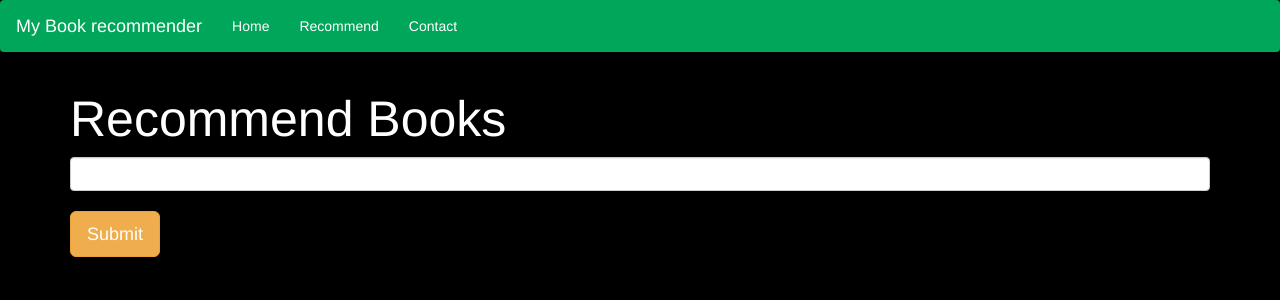
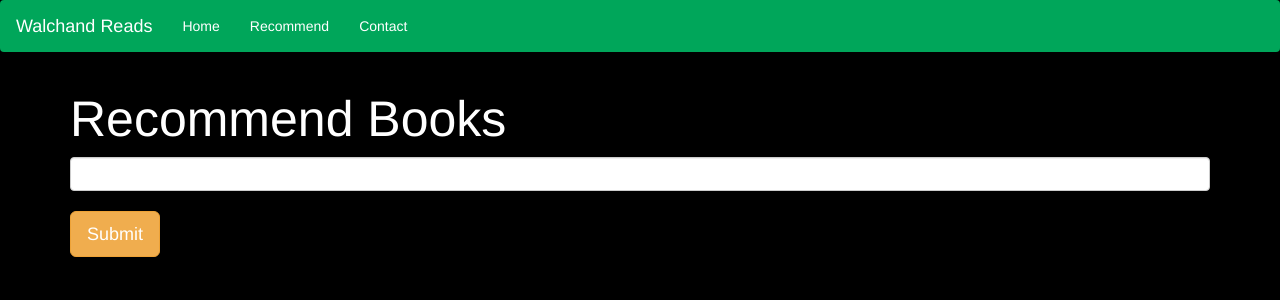
Before and after one commit to 13aniket11/book-recommendation-system, a Flask app: page /recommend in a window 1280 px wide. Shown: the top 300 px of the page. Run offline with Flask 2, Linux system fonts and the light colour scheme; parts of the project's set-up code (start-up, migrations or seed data) failed here and were passed over.

Commit message:
Update recommend.html

```diff
--- a/templates/recommend.html
+++ b/templates/recommend.html
@@ -2,7 +2,7 @@
 <html lang="en">
 <head>
     <meta charset="UTF-8">
-    <title>Book Recommender System</title>
+    <title>Walchand Reads</title>
     <!-- Latest compiled and minified CSS -->
 <link rel="stylesheet" href="https://cdn.jsdelivr.net/npm/bootstrap@3.3.7/dist/css/bootstrap.min.css" integrity="sha384-BVYiiSIFeK1dGmJRAkycuHAHRg32OmUcww7on3RYdg4Va+PmSTsz/K68vbdEjh4u" crossorigin="anonymous">
 </head>
@@ -14,7 +14,7 @@
 <body style="background-color:black">
 
     <nav class="navbar" style="background-color:#00a65a">
-        <a class="navbar-brand" style="color: white;">My Book recommender</a>
+        <a class="navbar-brand" style="color: white;">Walchand Reads</a>
         <ul class="nav navbar-nav">
             <li><a href="/" class="text-white">Home</a></li>
             <li><a href="/recommend" class="text-white">Recommend</a></li>
```
